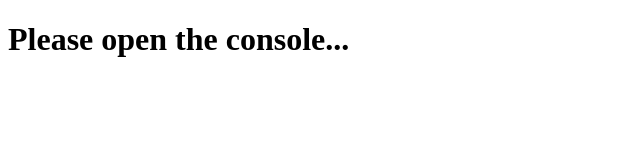
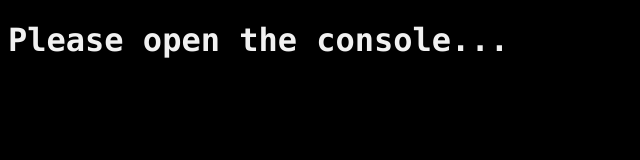
Before and after one commit to fermentationist/ConsoleGame, a plain HTML site: page index.html in a window 1280 px wide. Shown: the whole page, without its empty margins (0-640 px from the left). Drawn offline with nearby package versions, Linux system fonts and the light colour scheme.

Commit message:
a little styling added to index.html

```diff
--- a/index.html
+++ b/index.html
@@ -6,6 +6,15 @@
 	  src="https://code.jquery.com/jquery-3.2.1.min.js"
 	  integrity="sha256-hwg4gsxgFZhOsEEamdOYGBf13FyQuiTwlAQgxVSNgt4="
 	  crossorigin="anonymous"></script>
+	<style>
+		body {
+			background-color:black;
+		}
+		h1 {
+			font-family: 'Monaco';
+			color: #F1F1F1;
+		}
+	</style>
 	<title>Console Text Game</title>
 </head>
 <body>
```
